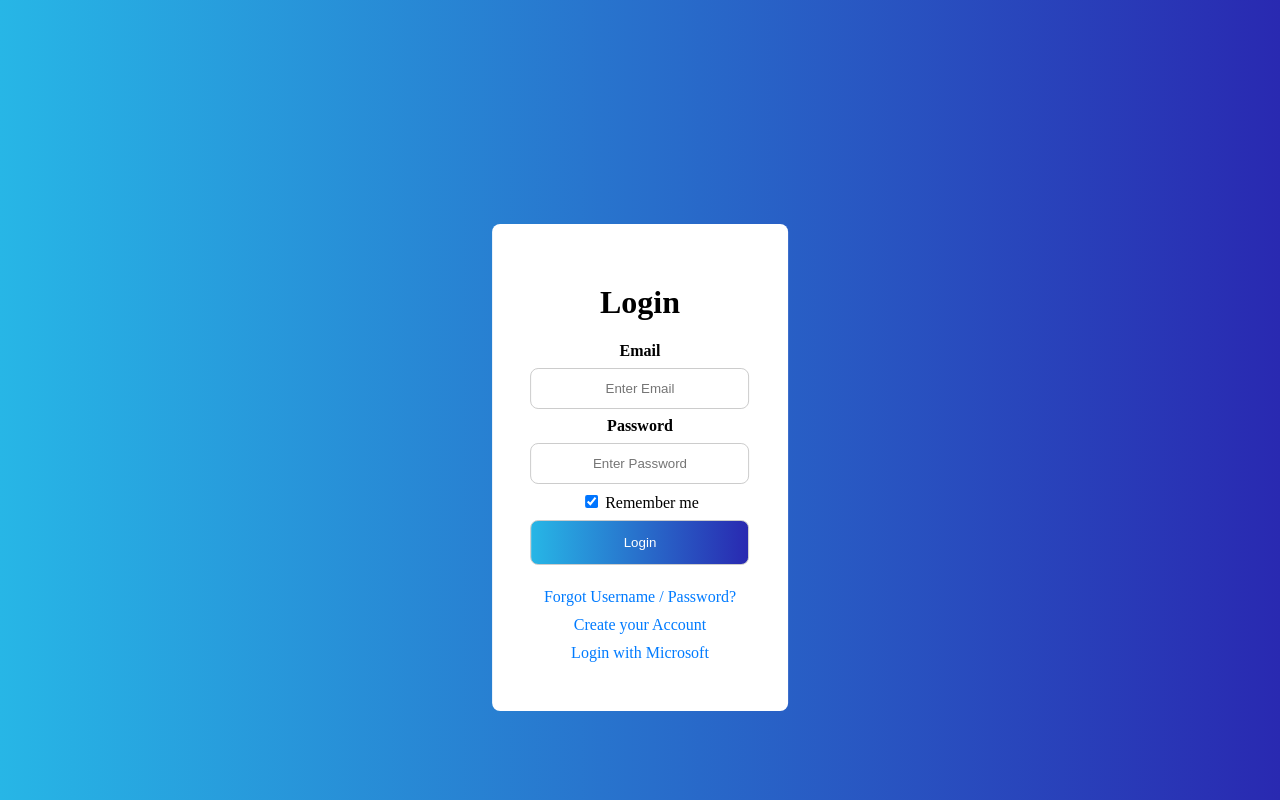
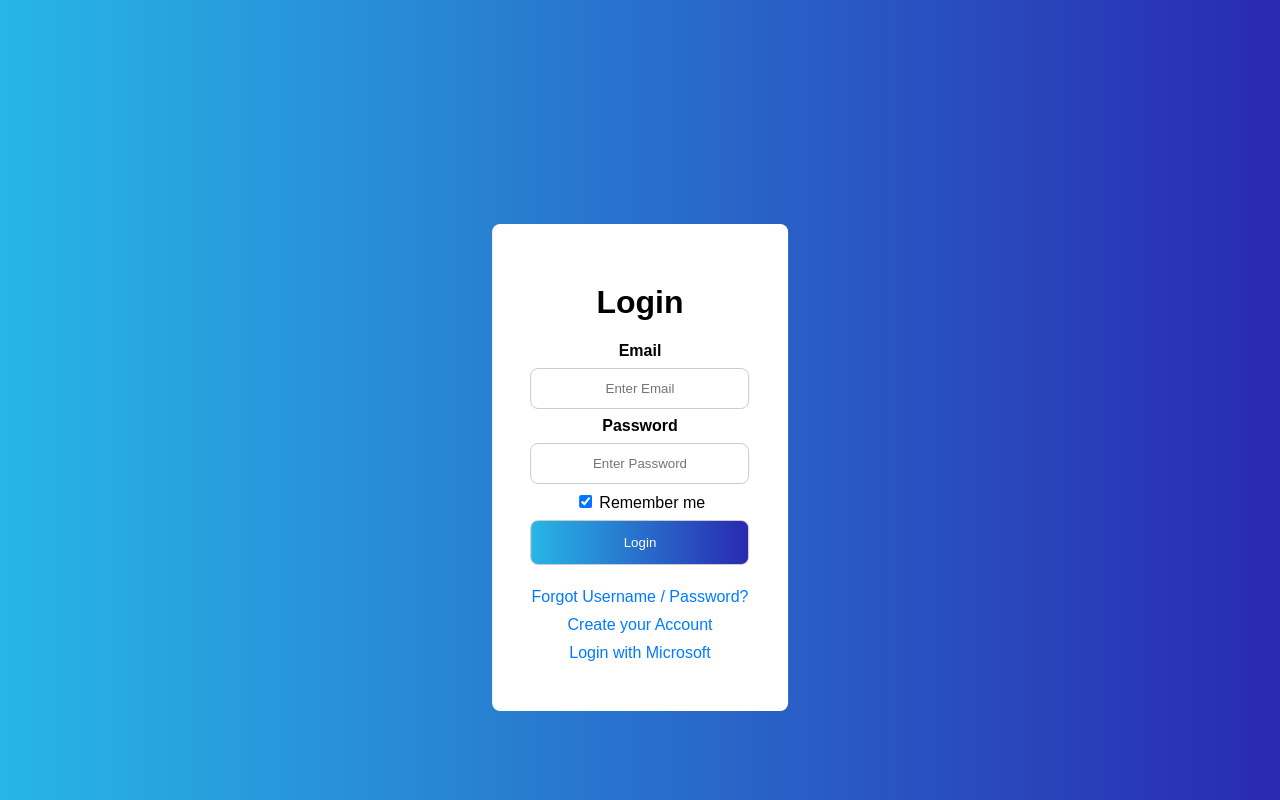
Before and after one commit to NhatPham123tm/SoftwareDesign_Project, a Django app: page /users/login/ in a window 1280 px wide. Run offline with Django 5.2, Linux system fonts and the light colour scheme.

Commit message:
Update login.css to set font family

```diff
--- a/static/css/login.css
+++ b/static/css/login.css
@@ -7,6 +7,7 @@ input[type=text], input[type=password] {
     box-sizing: border-box;
     text-align: center;
     border-radius: 0.5rem;
+    font-family: Arial, sans-serif;
 }
 
 button[id=log]{
@@ -18,6 +19,7 @@ button[id=log]{
     width: 100%;
     background: linear-gradient(270deg, rgb(41, 41, 177), rgb(39, 182, 230));
     border-radius: 0.5rem;
+    font-family: Arial, sans-serif;
 }
 
 button:hover {
@@ -33,14 +35,17 @@ button:hover {
     background-color: white;
     padding: 3%;
     border-radius: 0.5rem;
+    font-family: Arial, sans-serif;
 }
 
 body {
     background: linear-gradient(270deg, rgb(41, 41, 177), rgb(39, 182, 230));
+    font-family: Arial, sans-serif;
 }
 
 .links {
     margin-top: 15px;
+    font-family: Arial, sans-serif;
 }
 
 .links a {
```
